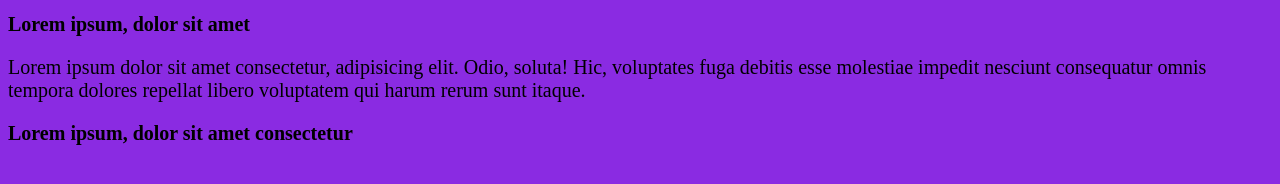
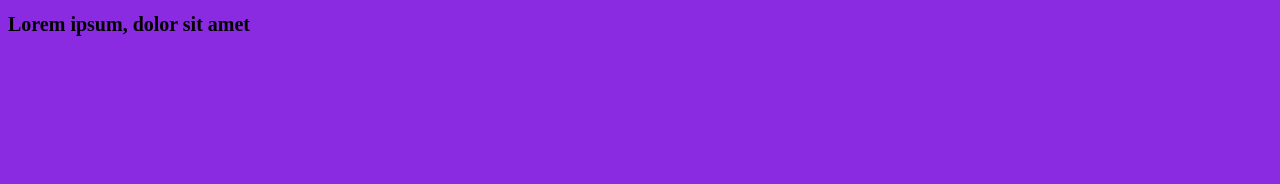
Before and after one commit to Athyrr/git_test, a plain HTML site: page index.html in a window 1280 px wide. Drawn offline with Linux system fonts and the light colour scheme.

Commit message:
branch 1 commit

```diff
--- a/index.html
+++ b/index.html
@@ -10,12 +10,6 @@
 
     <h1>Lorem ipsum, dolor sit amet</h1>
 
-    <p>Lorem ipsum dolor sit amet consectetur, adipisicing elit. Odio, soluta! Hic, voluptates fuga debitis esse molestiae impedit
-    nesciunt consequatur omnis tempora dolores repellat libero voluptatem qui harum rerum sunt itaque.
-    </p>
-
-    <h3>Lorem ipsum, dolor sit amet consectetur</h3>
-
     <script src="app.js"></script>
 </body>
 </html>
```
